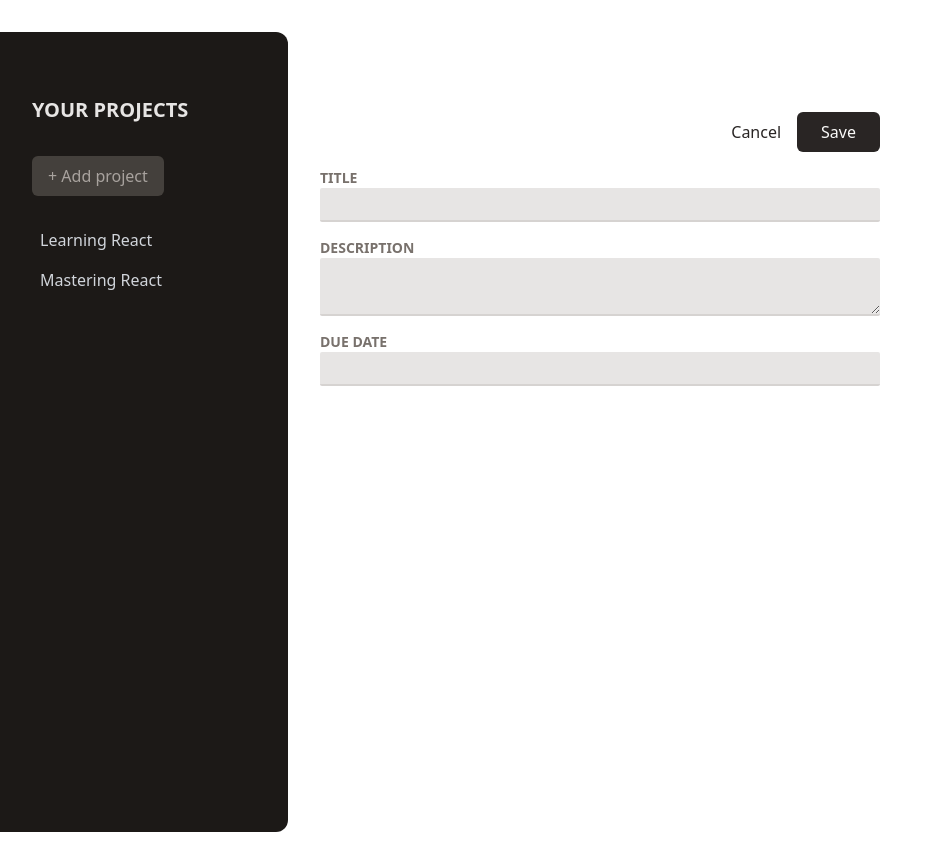
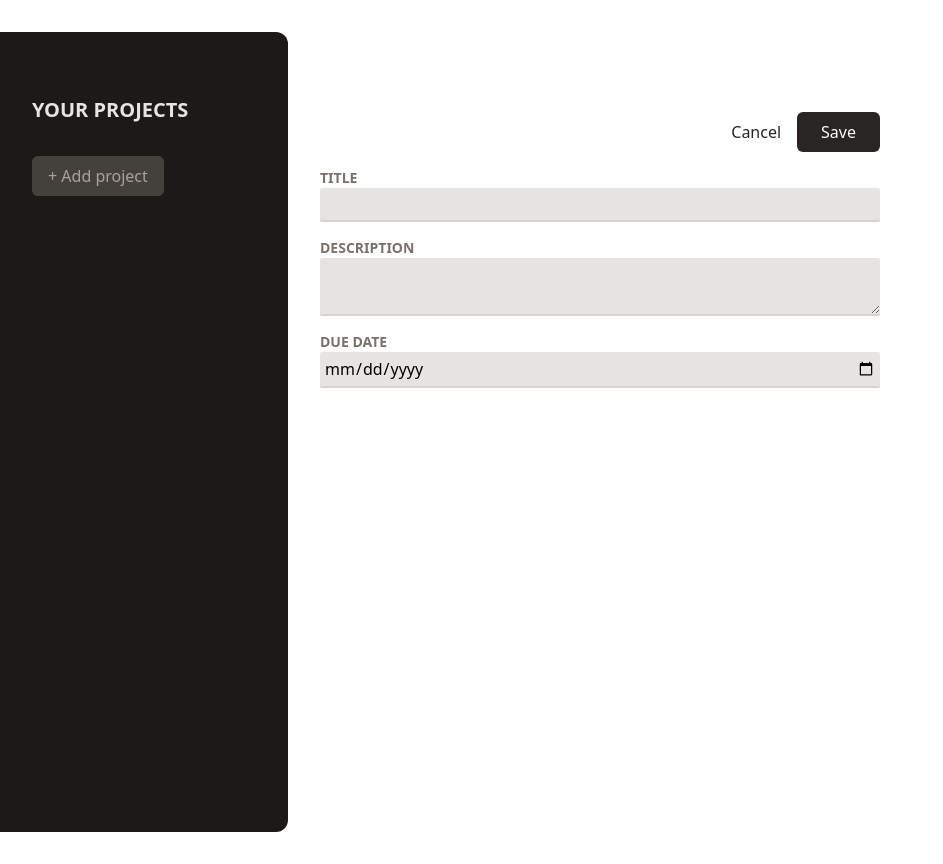
Before and after one commit to MCampos23/tasks-app, a React (Create React App) app: page / in a window 1280 px wide. Both pictures are taken after a click on the button "+ Add project". Shown: the whole page, without its empty margins (0-943 px from the left). Built offline with nearby package versions, Linux system fonts and the light colour scheme.

Commit message:
add project functionality

```diff
--- a/src/App.js
+++ b/src/App.js
@@ -17,16 +17,33 @@ function App() {
     }))
   }
 
+  function handleAddProject(projectData) {
+    const projectId = Math.random()
+    setProjectsState((prevState) => {
+      const newProject = {
+        ...projectData,
+        id: projectId
+      };
+
+      return{
+        ...prevState,
+        selectedProjectId: undefined,
+        projects: [...prevState.projects, newProject]
+      }
+    })
+  }
+
+
   let content;
   if (projectsState.selectedProjectId === undefined) {
     content = <NoProjectSelected handleCreateProject={handleCreateProject} />
   } else if (projectsState.selectedProjectId === null) {
-    content = <NewProject />
+    content = <NewProject addProject={handleAddProject}/>
   }
 
   return (
     <main className='h-screen my-8 flex gap-8'>
-      <SideBar handleCreateProject={handleCreateProject} />
+      <SideBar projects={projectsState.projects} handleCreateProject={handleCreateProject} />
       {content}
     </main>
   );
--- a/src/Components/Input.jsx
+++ b/src/Components/Input.jsx
@@ -1,13 +1,17 @@
-export default function Input({ isTextArea, label, ...props }) {
+import { forwardRef } from "react";
+
+const Input = forwardRef(function Input({ isTextArea, label, ...props }, ref) {
     const classes = "w-full p-1 border-b-2 rounded-sm border-stone-300 bg-stone-200 text-stone-6000 focus:outline-none focus:border-stone-600";
 
   return (
     <p className="flex flex-col gap-q my-4">
       <label className="text-sm font-bold uppercase text-stone-500">{label}</label>
       {isTextArea ?
-        <textarea className={classes} {...props} />
-      : <input className={classes} {...props} />
+        <textarea ref={ref} className={classes} {...props} />
+      : <input ref={ref} className={classes} {...props} />
       }
     </p>
   );
-}
+})
+
+export default Input;
--- a/src/Components/NewProject.jsx
+++ b/src/Components/NewProject.jsx
@@ -1,6 +1,30 @@
 import Input from "./Input";
+import { useRef } from "react";
 
-export default function NewProject(){
+export default function NewProject({addProject}){
+
+
+    const titleInput = useRef(null);
+    const descriptionInput = useRef(null);
+    const dueDateInput = useRef(null);
+
+    const validateFields = (taskObject) => {
+        return taskObject.title !== '' && taskObject.description !== '' && taskObject.dueDate !== ''
+    }
+
+    const handleAddTask = () => {
+        const enteredTitle = titleInput.current.value;
+        const enteredDescription = descriptionInput.current.value;
+        const enteredDueDate= dueDateInput.current.value;
+
+       // if(validateFields(newTask)) setTaskInfo(newTask)
+        addProject({
+            title: enteredTitle,
+            description: enteredDescription,
+            dueDate: enteredDueDate,
+        })
+
+    }
     return(
         <div className="w-[35rem] mt-16">
             <menu className="flex items-center justify-end gap-4 my-4">
@@ -8,13 +32,15 @@ export default function NewProject(){
                     <button className="text-stone-800 hover:text-stone-950">Cancel</button>
                 </li>
                 <li>
-                    <button className="px-6 py-2 rounded-md bg-stone-800 text-stone-50 hover:text-stone-900">Save</button>
+                    <button
+                    onClick={handleAddTask}
+                    className="px-6 py-2 rounded-md bg-stone-800 text-stone-50 hover:text-stone-900">Save</button>
                 </li>
             </menu>
             <div>
-                <Input label={'Title'}/>
-                <Input label={'Description'} isTextArea/>
-                <Input label={'Due date'}/>
+                <Input type='text' ref={titleInput} label={'Title'}/>
+                <Input ref={descriptionInput} label={'Description'} isTextArea/>
+                <Input type='date' ref={dueDateInput} label={'Due date'}/>
             </div>
         </div>
 
--- a/src/Components/SideBar.jsx
+++ b/src/Components/SideBar.jsx
@@ -1,6 +1,6 @@
 import Button from "./Button";
 
-export default function SideBar({ handleCreateProject }){
+export default function SideBar({ handleCreateProject, projects }){
 
 
     return(
@@ -8,9 +8,15 @@ export default function SideBar({ handleCreateProject }){
             <h2 className="mb-8 font-bold md:text-xl text-stone-200 ">YOUR PROJECTS</h2>
             <Button onClick={handleCreateProject} text={'+ Add project'}/>
             <div>
-                <ul>
-                    <li className="p-2 text-gray-300 hover:bg-gray-400 hover:text-gray-200 hover:cursor-pointer rounded-l">Learning React</li>
-                    <li className="p-2 text-gray-300 hover:bg-gray-400 hover:text-gray-200 hover:cursor-pointer rounded-l">Mastering React</li>
+                <ul className="mt-8">
+                    {projects.map((project) =>(
+                        <li key={project.id}>
+                            <button className="w-full text-left px-2 py-1 rounded-sm my-1 text-stone-400 hover:text-stone-200 hover:bg-stone-800">
+                            {project.title}
+                            </button>
+                        </li>
+                    ))}
+
                 </ul>
             </div>
         </aside>
```
